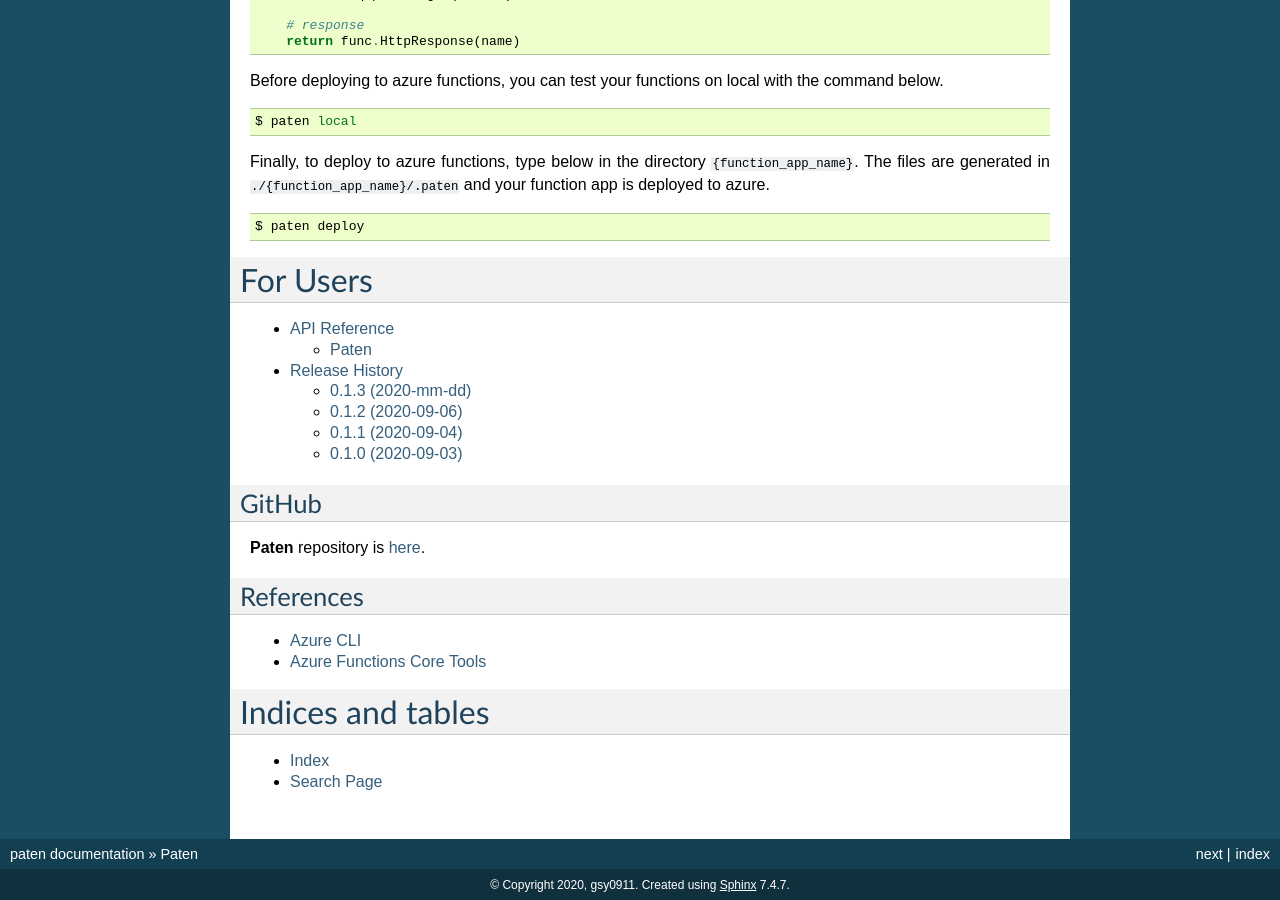
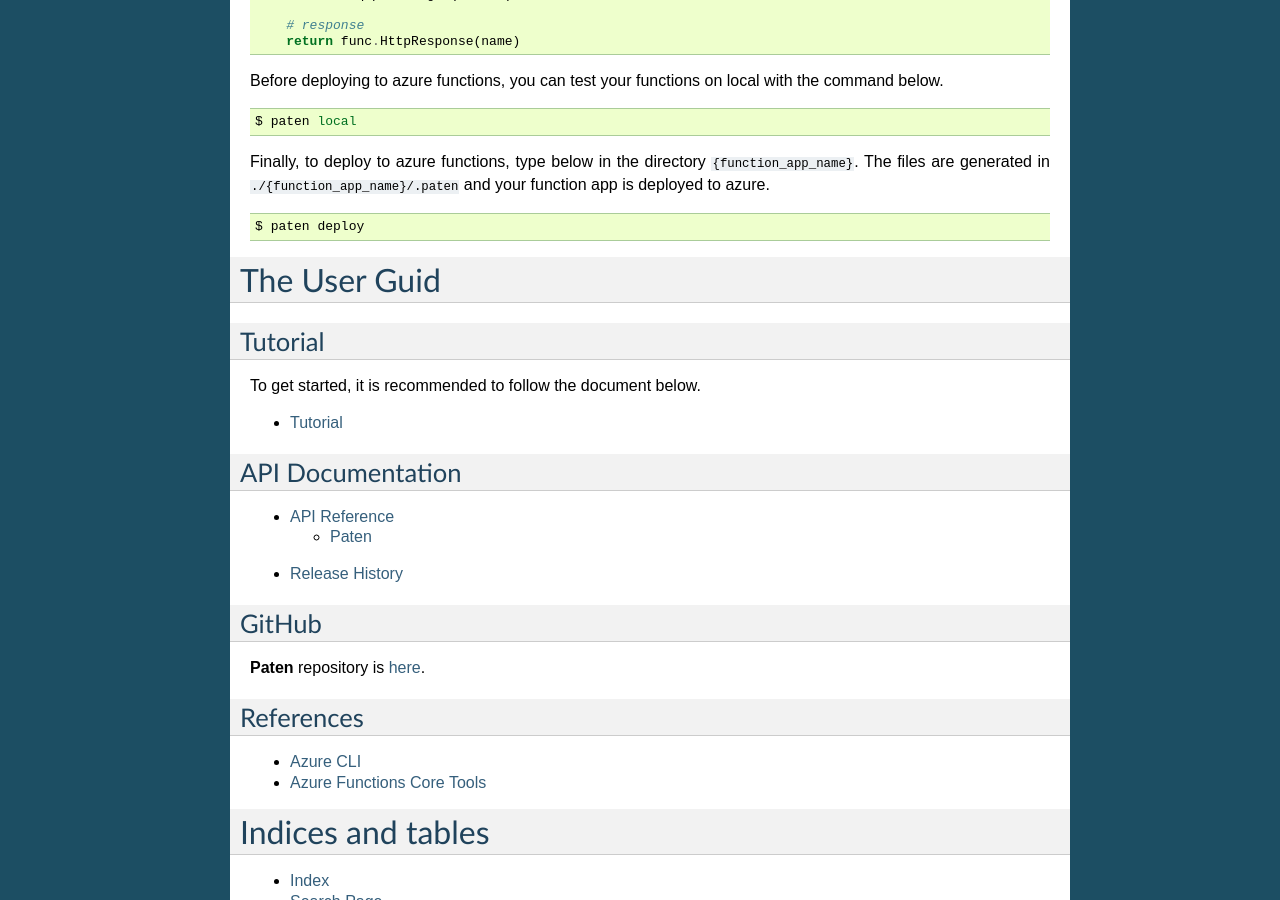
Before and after one commit to gsy0911/paten, a Sphinx documentation site: the page built from docs/index.rst, in a window 1280 px wide and 900 px high, scrolled down 956 px. Built offline with Sphinx 7.4.7, drawn with Linux system fonts in a browser that asks for light colours; some of the changed text lies outside the part shown.

Commit message:
#29 modify index

```diff
--- a/docs/index.rst
+++ b/docs/index.rst
@@ -103,13 +103,31 @@
    $ paten deploy
 
 
-For Users
-=========
+The User Guid
+=============
+
+Tutorial
+---------
+
+To get started, it is recommended to follow the document below.
+
+.. toctree::
+   :maxdepth: 2
+
+   sources/tutorial
+
+
+API Documentation
+-----------------
 
 .. toctree::
    :maxdepth: 2
 
    sources/api
+
+.. toctree::
+   :maxdepth: 1
+
    sources/release_history
 
 GitHub
--- /dev/null
+++ b/docs/sources/tutorial.rst
@@ -0,0 +1,2 @@
+Tutorial
+========
```
